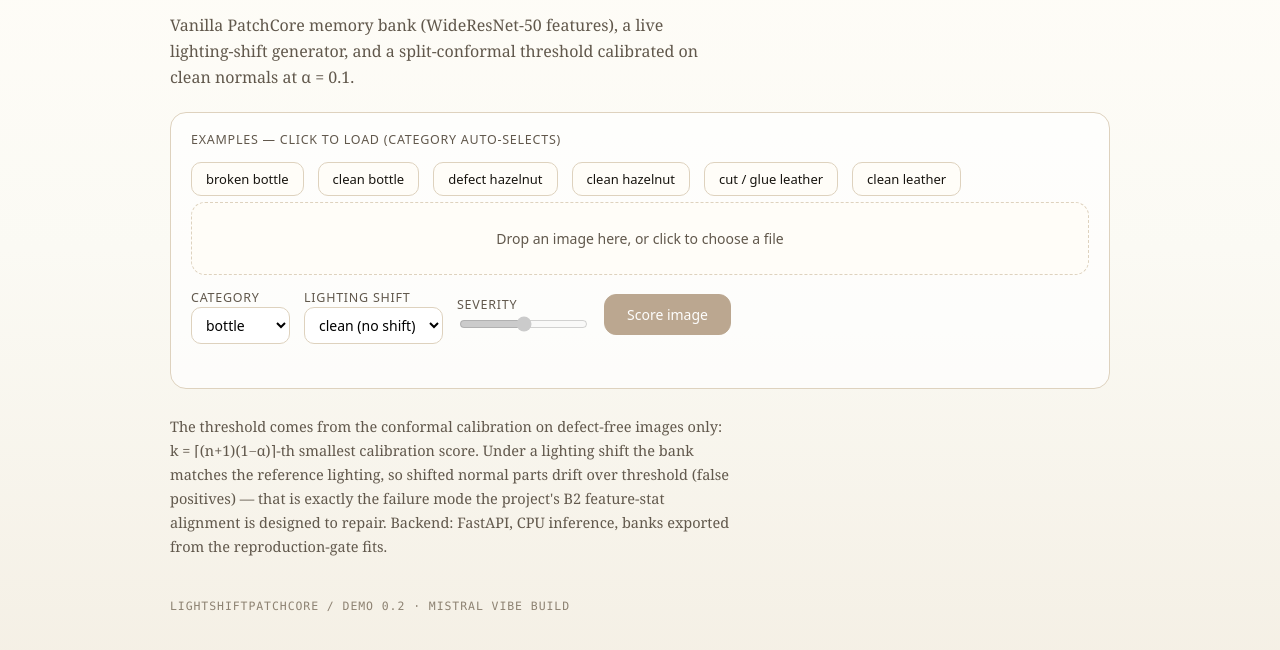
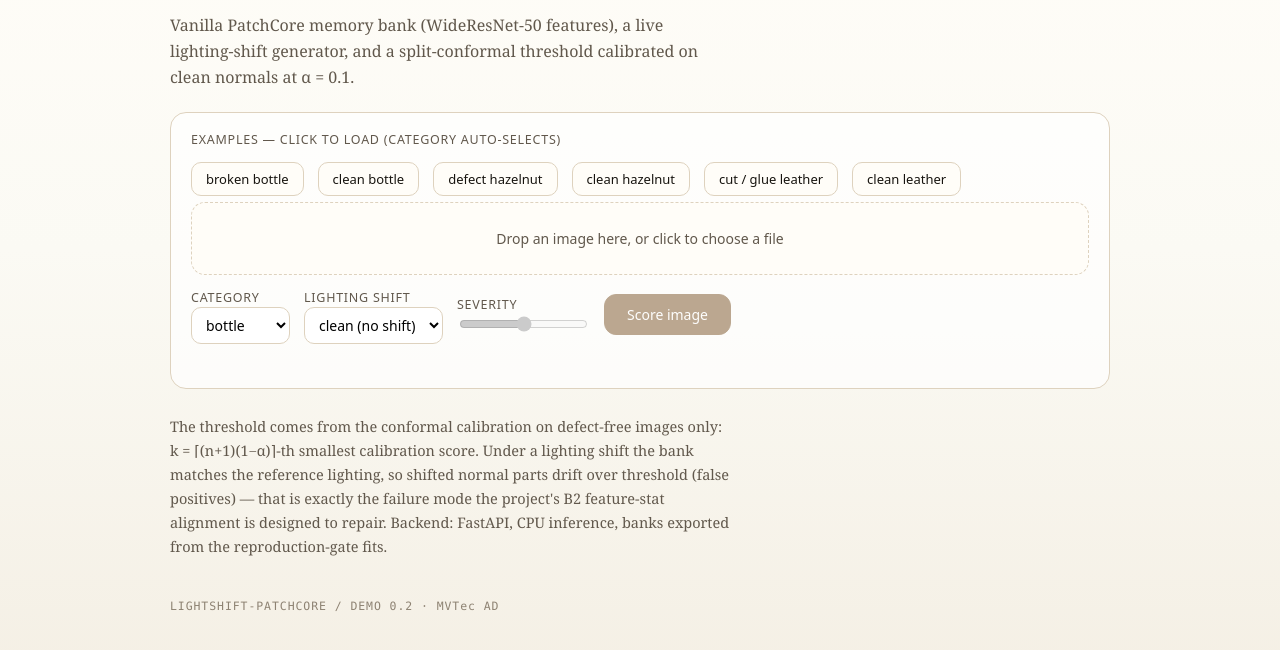
Before and after one commit to aboulaakoul-Elwalid/lightshift-patchcore, a plain HTML site: page app/static/index.html in a window 1280 px wide. Shown: the part 114-764 px from the top of the page. Drawn offline with Linux system fonts and the light colour scheme.

Commit message:
app footer: drop build-system attribution, neutral label

```diff
--- a/app/static/index.html
+++ b/app/static/index.html
@@ -94,7 +94,7 @@ label{font-family:var(--sans);font-size:12.5px;letter-spacing:.06em;text-transfo
   the reference lighting, so shifted normal parts drift over threshold (false positives) — that is
   exactly the failure mode the project's B2 feature-stat alignment is designed to repair. Backend:
   FastAPI, CPU inference, banks exported from the reproduction-gate fits.</p>
-  <div class="foot">LIGHTSHIFTPATCHCORE / DEMO 0.2 · MISTRAL VIBE BUILD</div>
+  <div class="foot">LIGHTSHIFT-PATCHCORE / DEMO 0.2 · MVTec AD</div>
 </div>
 <script>
 const drop=document.getElementById('drop'),file=document.getElementById('file'),
```
